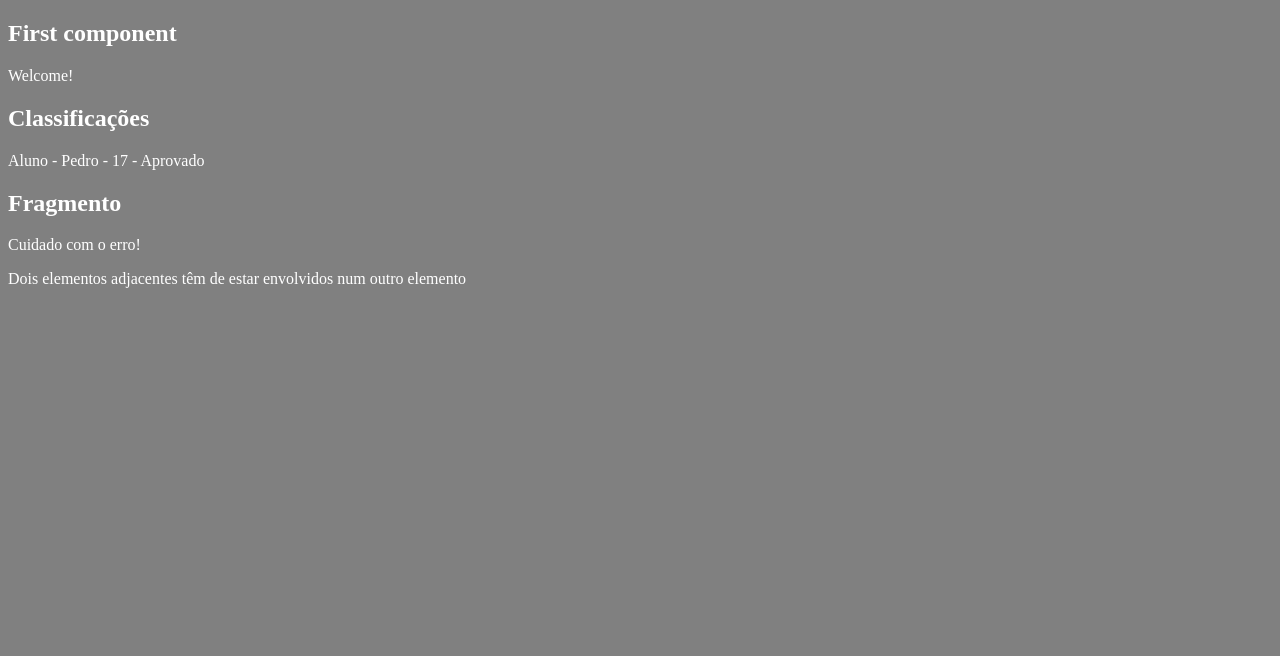
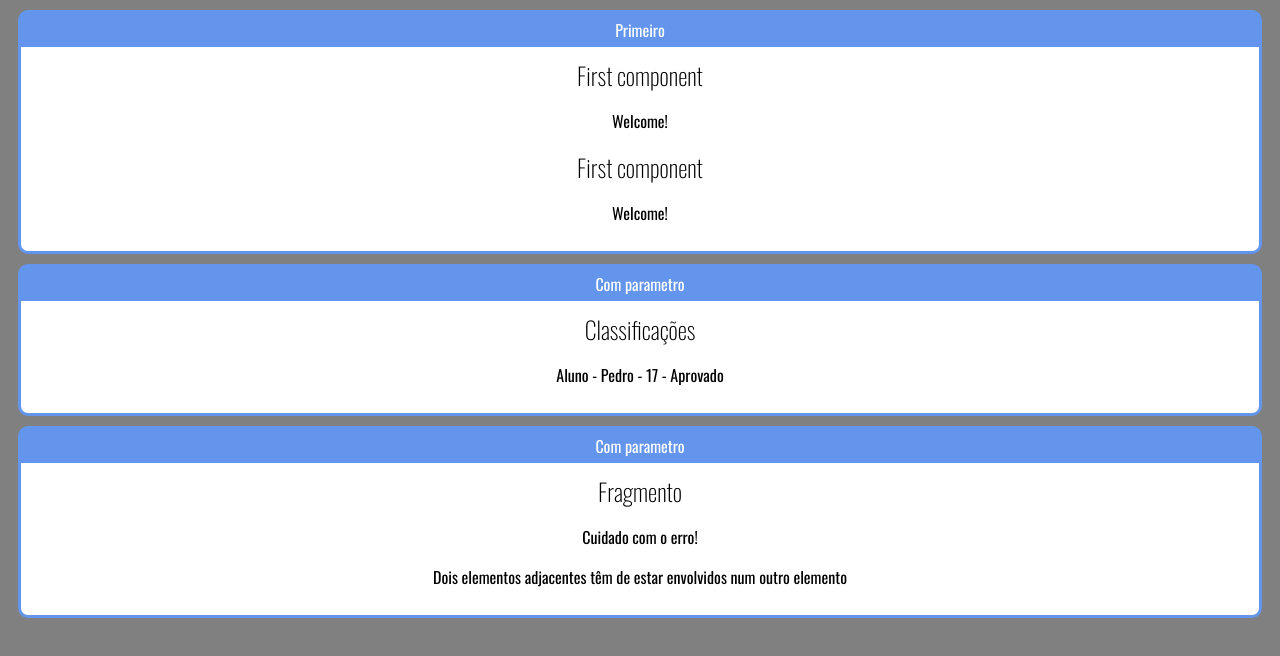
Before and after one commit to itfernandolira/react-basics, a React (Create React App) app: page / in a window 1280 px wide. Shown: the top 656 px of the page. Built offline with nearby package versions, Linux system fonts and the light colour scheme.

Commit message:
Card component with children - part 1

```diff
--- a/public/index.html
+++ b/public/index.html
@@ -2,6 +2,9 @@
 <html lang="en">
   <head>
     <meta charset="utf-8" />
+    <link rel="preconnect" href="https://fonts.googleapis.com">
+    <link rel="preconnect" href="https://fonts.gstatic.com" crossorigin>
+    <link href="https://fonts.googleapis.com/css2?family=Oswald:wght@200;300;400;500;600;700&display=swap" rel="stylesheet">
     <title>React App</title>
   </head>
   <body>
--- a/src/App.jsx
+++ b/src/App.jsx
@@ -3,10 +3,20 @@
 import Primeiro from './components/basic/Primeiro'
 import ComParametro from './components/basic/ComParametro'
 import Fragmento from './components/basic/Fragmento'
+import Card from './components/layout/Card'
 
 export default () =>
     <div>
-        <Primeiro></Primeiro>
-        <ComParametro titulo="Classificações" aluno="Pedro" nota={16.8}></ComParametro>
-        <Fragmento></Fragmento>
+        <Card title="Primeiro">
+            <Primeiro></Primeiro>
+            <Primeiro></Primeiro>
+        </Card>
+
+        <Card title="Com parametro">
+            <ComParametro titulo="Classificações" aluno="Pedro" nota={16.8}></ComParametro>
+        </Card>
+
+        <Card title="Com parametro">
+            <Fragmento></Fragmento>
+        </Card>
     </div>
--- /dev/null
+++ b/src/components/layout/Card.css
@@ -0,0 +1,19 @@
+.Card {
+    background-color: cornflowerblue;
+    border: 3px solid cornflowerblue;
+    border-radius: 10px;
+    overflow: hidden;
+    margin: 10px;
+}
+
+.Card .Title {
+    padding: 5px 0px;
+    display: flex;
+    justify-content: center;
+}
+
+.Card .Content {
+    background-color: white;
+    color: black;
+    padding: 10px;
+}
--- /dev/null
+++ b/src/components/layout/Card.jsx
@@ -0,0 +1,10 @@
+import './Card.css'
+import React from 'react'
+
+export default props =>
+    <div className='Card'>
+        <div className='Title'>{ props.title }</div>
+        <div className='Content'>
+            { props.children }
+        </div>
+    </div>
--- a/src/index.css
+++ b/src/index.css
@@ -1,4 +1,14 @@
 body {
+    font-family: Oswald;
     background-color: grey;
     color: white;
+    text-align: center;
 }
+
+h1, h2, h3 {
+    font-weight: 200;
+}
+
+h2, h3 {
+    margin: 0;
+}
```
